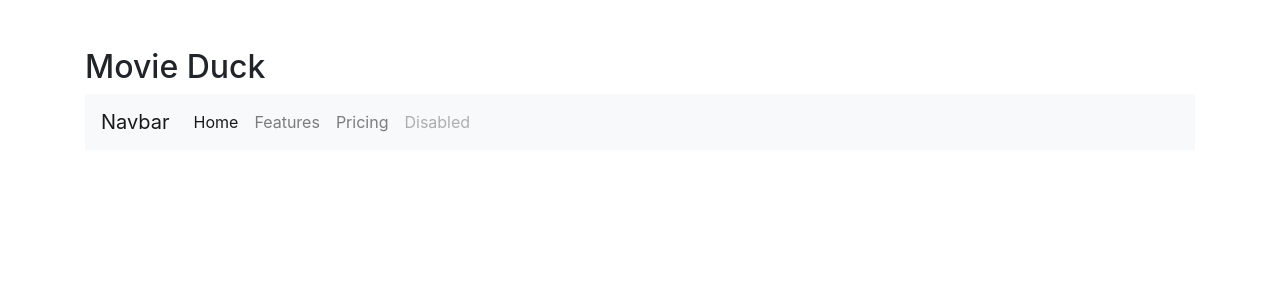
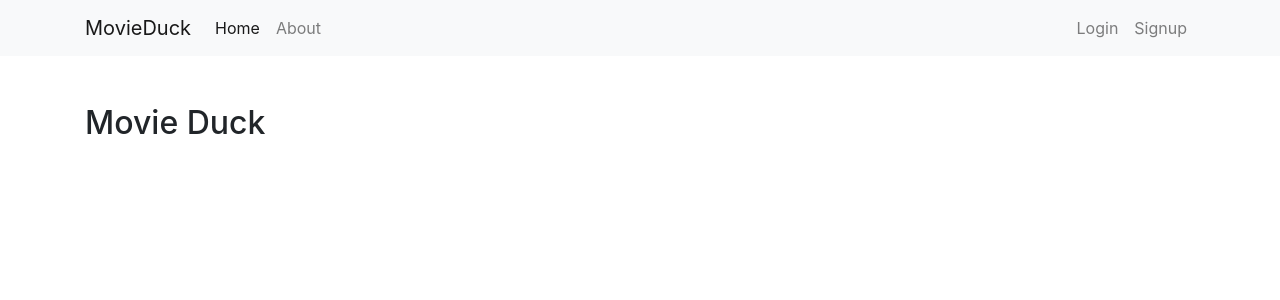
Before and after one commit to LuisManuelGlz/MovieDuck, a Django app: page / in a window 1280 px wide. Shown: the top 300 px of the page. Run offline with Django 3.2, Linux system fonts and the light colour scheme; some libraries are stand-ins or nearby versions.

Commit message:
El app_name fue agregadó en las rutas de home
Si el usuario no ha iniciado sesión, no se mostrarán ciertos
elementos en el navbar

Se agregaron mixins en las vistas ProfileUpdate e EmailUpdate

```diff
--- a/moviesduck_project/home/urls.py
+++ b/moviesduck_project/home/urls.py
@@ -1,8 +1,7 @@
 from django.urls import path
 from home import views
 
-# Url para la app home
-
+app_name = 'home'
 urlpatterns = [
     path ('',views.Home.as_view(),name= 'home'),
     path('about/', views.about.as_view(), name='about'),
--- a/moviesduck_project/moviesduck_project/settings.py
+++ b/moviesduck_project/moviesduck_project/settings.py
@@ -137,5 +137,5 @@ MEDIA_URL = '/media/'
 MEDIA_ROOT = os.path.join(BASE_DIR, 'media')
 
 
-LOGIN_REDIRECT_URL = 'registration:signup' # será la lista de películas más adelante
+LOGIN_REDIRECT_URL = 'registration:profile' # será la lista de películas más adelante
 LOGOUT_REDIRECT_URL = 'login'
--- a/moviesduck_project/moviesduck_project/urls.py
+++ b/moviesduck_project/moviesduck_project/urls.py
@@ -18,7 +18,7 @@ from django.urls import path, include
 from django.conf import settings
 
 urlpatterns = [
-    path('', include('home.urls')),
+    path('', include('home.urls', namespace='home')),
     path('accounts/', include('django.contrib.auth.urls')),
     path('accounts/', include('registration.urls', namespace='registration')),
     path('admin/', admin.site.urls),
--- a/moviesduck_project/registration/views.py
+++ b/moviesduck_project/registration/views.py
@@ -1,6 +1,7 @@
 from django.shortcuts import render
 from django.urls import reverse_lazy
 from django.views import generic
+from django.contrib.auth.mixins import LoginRequiredMixin
 from .forms import UserCreationFormWithEmail, ProfileForm, EmailForm
 from .models import Profile
 
@@ -9,7 +10,7 @@ class Signup(generic.CreateView):
   form_class = UserCreationFormWithEmail
   success_url = reverse_lazy('login')
 
-class ProfileUpdate(generic.UpdateView):
+class ProfileUpdate(LoginRequiredMixin, generic.UpdateView):
   form_class = ProfileForm
   success_url = reverse_lazy('registration:profile')
 
@@ -17,7 +18,7 @@ class ProfileUpdate(generic.UpdateView):
     profile, created = Profile.objects.get_or_create(user=self.request.user)
     return profile
 
-class EmailUpdate(generic.UpdateView):
+class EmailUpdate(LoginRequiredMixin, generic.UpdateView):
   template_name = 'registration/email_form.html'
   form_class = EmailForm
   success_url = reverse_lazy('registration:profile')
--- a/moviesduck_project/templates/base.html
+++ b/moviesduck_project/templates/base.html
@@ -8,31 +8,57 @@
     <link rel="stylesheet" href="{% static 'bootstrap/css/bootstrap.min.css' %}">
   </head>
   <body>
-    <!-- navbar goes here  -->
-    <div class="container mt-5">
-      {% block content %}{% endblock %}
-      <nav class="navbar navbar-expand-lg navbar-light bg-light">
-        <a class="navbar-brand" href="#">Navbar</a>
+    <!-- navbar -->
+    <nav class="navbar navbar-expand-lg navbar-light bg-light">
+      <div class="container">
+        <a class="navbar-brand" href="{% url 'home:home' %}"">MovieDuck</a>
         <button class="navbar-toggler" type="button" data-toggle="collapse" data-target="#navbarNav" aria-controls="navbarNav" aria-expanded="false" aria-label="Toggle navigation">
           <span class="navbar-toggler-icon"></span>
         </button>
+
         <div class="collapse navbar-collapse" id="navbarNav">
-          <ul class="navbar-nav">
-            <li class="nav-item active">
-              <a class="nav-link" href="#">Home <span class="sr-only">(current)</span></a>
+          <ul class="navbar-nav mr-auto">
+            <li class="nav-item {% if request.resolver_match.view_name == 'home:home' %}active{% endif %}">
+              <a class="nav-link" href="{% url 'home:home' %}">Home</a>
             </li>
-            <li class="nav-item">
-              <a class="nav-link" href="#">Features</a>
+            <li class="nav-item {% if request.resolver_match.view_name == 'home:about' %}active{% endif %}">
+              <a class="nav-link" href="{% url 'home:about' %}">About</a>
             </li>
-            <li class="nav-item">
-              <a class="nav-link" href="#">Pricing</a>
-            </li>
-            <li class="nav-item">
-              <a class="nav-link disabled" href="#" tabindex="-1" aria-disabled="true">Disabled</a>
-            </li>
+            {% if user.is_authenticated %}
+              <li class="nav-item {% if request.resolver_match.view_name == 'comming soon xd' %}active{% endif %}">
+                <a class="nav-link" href="#">Movies (comming soon :D)</a>
+              </li>
+            {% endif %}
           </ul>
+          {% if user.is_authenticated %}
+            <ul class="navbar-nav">
+              <li class="nav-item dropdown">
+                <a class="nav-link dropdown-toggle" href="#" id="navbarDropdown" role="button" data-toggle="dropdown" aria-haspopup="true" aria-expanded="false">
+                  {{ user.username }}
+                </a>
+                <div class="dropdown-menu" aria-labelledby="navbarDropdown">
+                  <a class="dropdown-item" href="{% url 'registration:profile' %}">Profile</a>
+                  <a class="dropdown-item" href="#">Another action</a>
+                  <div class="dropdown-divider"></div>
+                  <a class="dropdown-item" href="{% url 'logout' %}">Logout</a>
+                </div>
+              </li>
+            </ul>
+          {% else %}
+            <ul class="navbar-nav">
+              <li class="nav-item {% if request.resolver_match.view_name == 'login' %}active{% endif %}">
+                <a class="nav-link" href="{% url 'login' %}">Login</a>
+              </li>
+              <li class="nav-item {% if request.resolver_match.view_name == 'registration:signup' %}active{% endif %}">
+                <a class="nav-link" href="{% url 'registration:signup' %}">Signup</a>
+              </li>
+            </ul>
+          {% endif %}
         </div>
-      </nav>
+      </div>
+    </nav>
+    <div class="container mt-5">
+      {% block content %}{% endblock %}
     </div>
 
 
```
